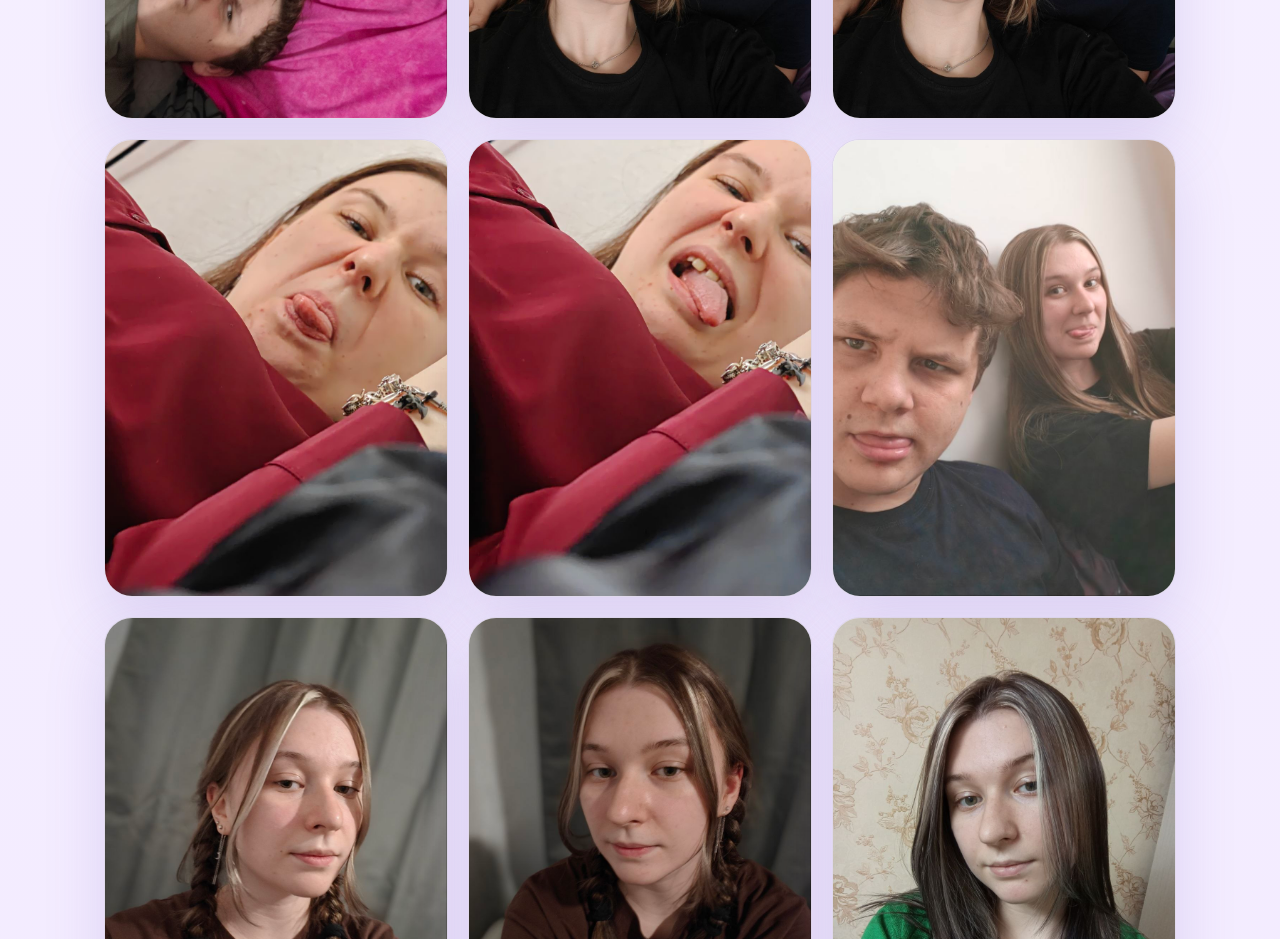
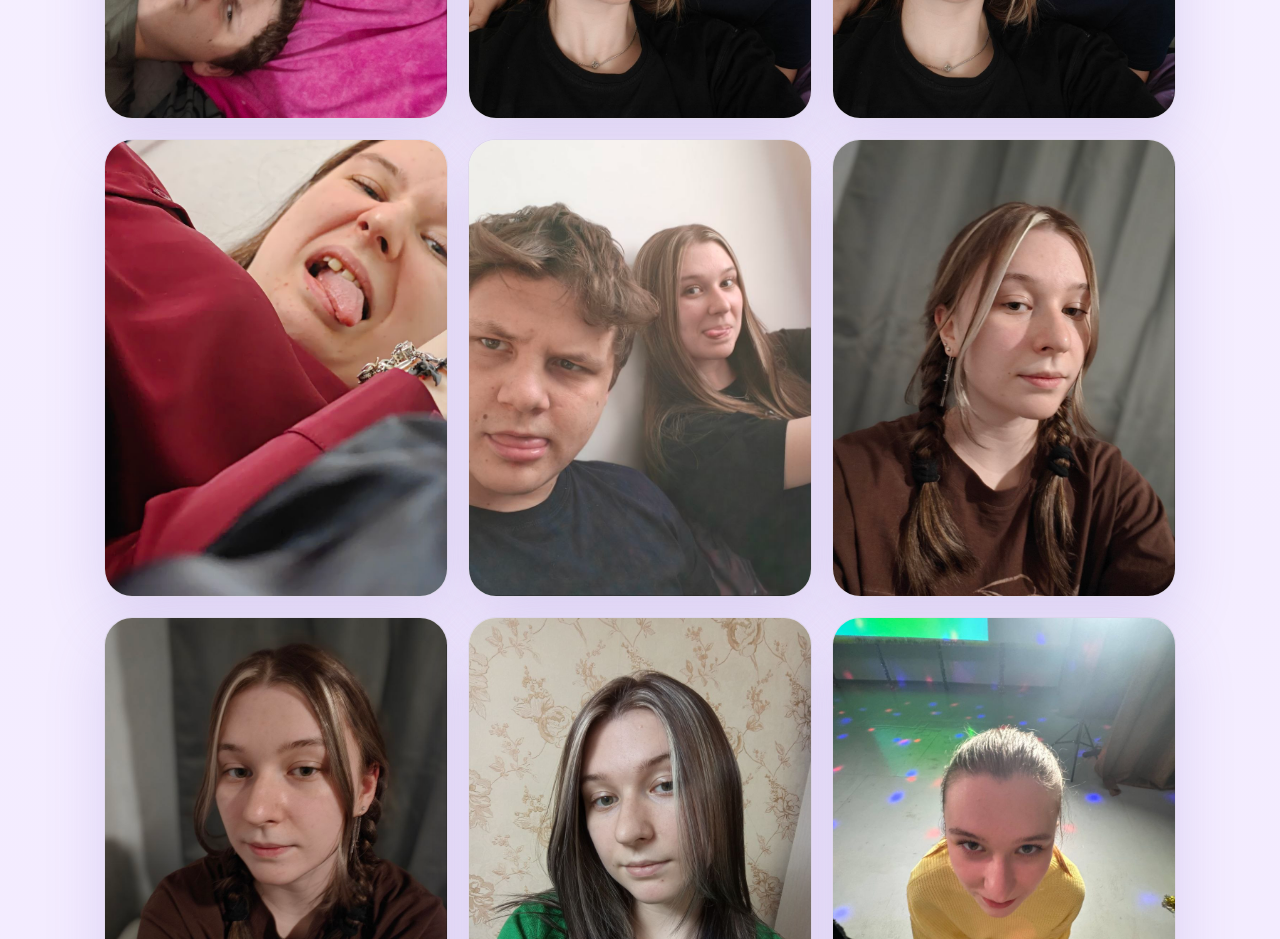
Before and after one commit to Iiiiiuuuu12/dasha-site, a plain HTML site: page index.html in a window 1280 px wide. Shown: the part 3600-4539 px from the top of the page. Drawn offline with nearby package versions, Linux system fonts and the light colour scheme.

Commit message:
Remove image for 'Ваше фото вместе' from index.html
Removed an image element for 'Ваше фото вместе' from the gallery.

```diff
--- a/index.html
+++ b/index.html
@@ -100,9 +100,6 @@
             <img src="assets/images/photo_6_2026-03-24_23-00-05.jpg" alt="Счастливый кадр">
           </figure>
           <figure class="photo reveal">
-            <img src="assets/images/photo_7_2026-03-24_23-00-05.jpg" alt="Ваше фото вместе">
-          </figure>
-          <figure class="photo reveal">
             <img src="assets/images/photo_8_2026-03-24_23-00-05.jpg" alt="Особенный день">
           </figure>
           <figure class="photo reveal">
```
